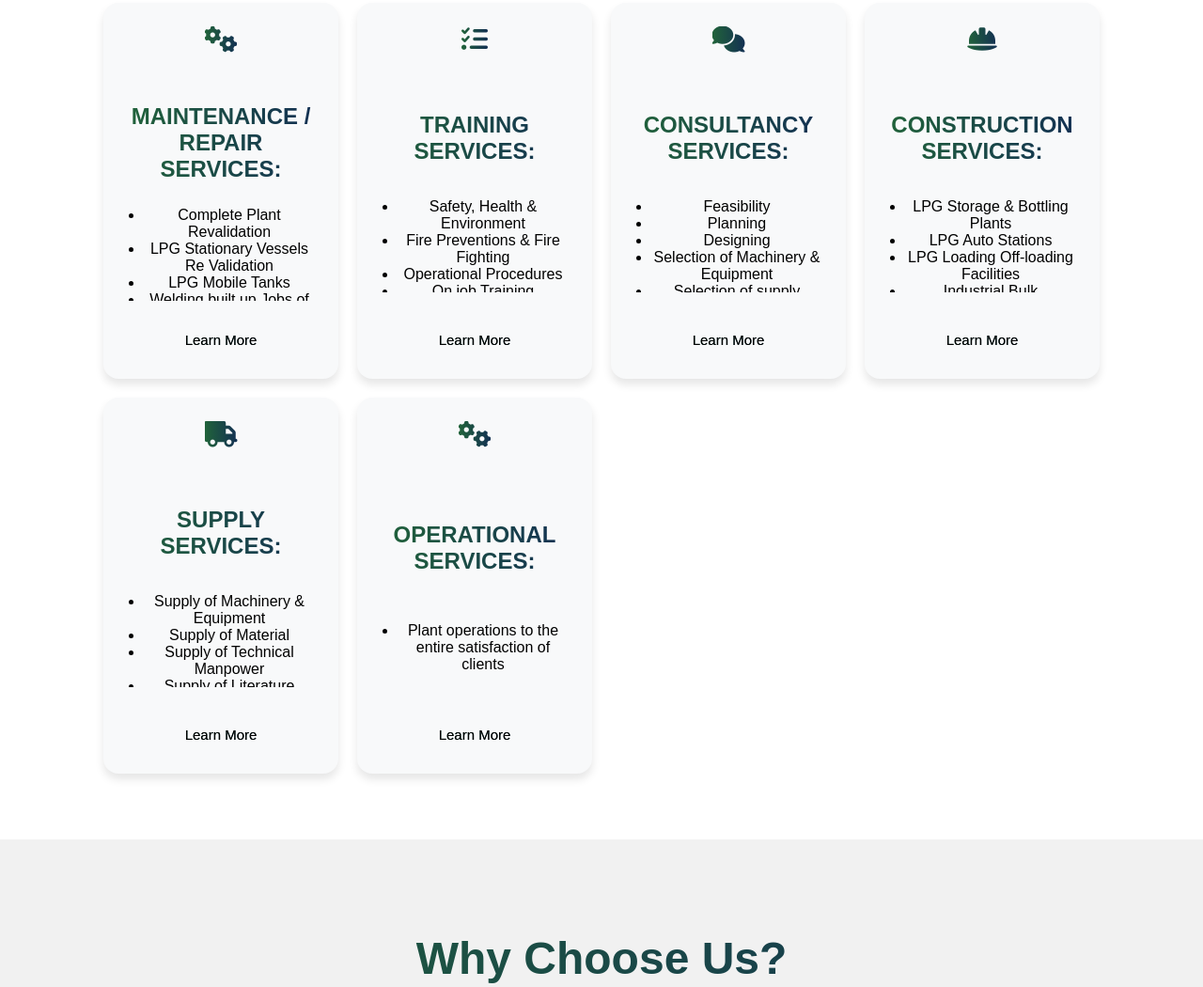
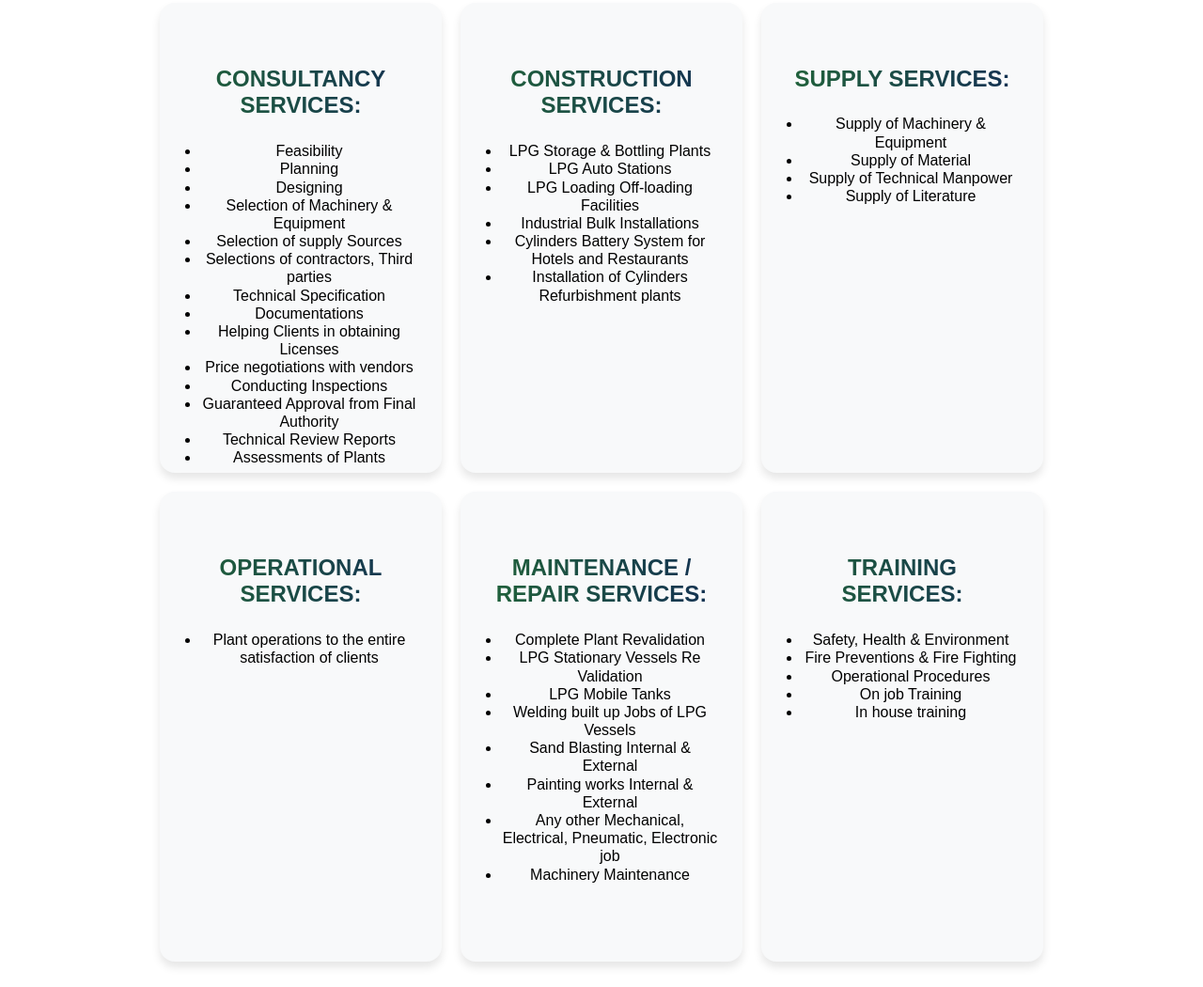
Before and after one commit to umergillani591/kazmieng, a plain HTML site: page services.html in a window 1280 px wide. Shown: the part 748-1798 px from the top of the page at 94% size. Drawn offline with Linux system fonts and the light colour scheme.

Commit message:
more services changes gaps and alignments

```diff
--- a/services.html
+++ b/services.html
@@ -56,45 +56,10 @@
 
       <div class="services-serpage-grid">
 
-        <!-- 1. Maintenance / Repair Services -->
-        <div class="service-page-card">
-          <div class="icon-page-container">
-            <i class="fas fa-cogs service-page-icon"></i>
-          </div>
-          <h3>MAINTENANCE / REPAIR SERVICES:</h3>
-          <ul class="service-list collapsed">
-            <li>Complete Plant Revalidation</li>
-            <li>LPG Stationary Vessels Re Validation</li>
-            <li>LPG Mobile Tanks</li>
-            <li>Welding built up Jobs of LPG Vessels</li>
-            <li>Sand Blasting Internal & External</li>
-            <li>Painting works Internal & External</li>
-            <li>Any other Mechanical, Electrical, Pneumatic, Electronic job</li>
-            <li>Machinery Maintenance</li>
-          </ul>
-          <button class="service-learn-more-btn" onclick="toggleList(this)">Learn More</button>
-        </div>
-
-        <!-- 2. Training Services -->
-        <div class="service-page-card">
-          <div class="icon-page-container">
-            <i class="fas fa-tasks service-page-icon"></i>
-          </div>
-          <h3>TRAINING SERVICES:</h3>
-          <ul class="service-list collapsed">
-            <li>Safety, Health & Environment</li>
-            <li>Fire Preventions & Fire Fighting</li>
-            <li>Operational Procedures</li>
-            <li>On job Training</li>
-            <li>In house training</li>
-          </ul>
-          <button class="service-learn-more-btn" onclick="toggleList(this)">Learn More</button>
-        </div>
-
         <!-- 3. Consultancy Services -->
         <div class="service-page-card">
           <div class="icon-page-container">
-            <i class="fas fa-comments service-page-icon"></i>
+            <!-- <i class="fas fa-comments service-page-icon"></i> -->
           </div>
           <h3>CONSULTANCY SERVICES:</h3>
           <ul class="service-list collapsed">
@@ -113,13 +78,13 @@
             <li>Technical Review Reports</li>
             <li>Assessments of Plants</li>
           </ul>
-          <button class="service-learn-more-btn" onclick="toggleList(this)">Learn More</button>
+          <!-- <button class="service-learn-more-btn" onclick="toggleList(this)">Learn More</button> -->
         </div>
 
         <!-- 4. Construction Services -->
         <div class="service-page-card">
           <div class="icon-page-container">
-            <i class="fas fa-hard-hat service-page-icon"></i>
+            <!-- <i class="fas fa-hard-hat service-page-icon"></i> -->
           </div>
           <h3>CONSTRUCTION SERVICES:</h3>
           <ul class="service-list collapsed">
@@ -130,13 +95,13 @@
             <li>Cylinders Battery System for Hotels and Restaurants</li>
             <li>Installation of Cylinders Refurbishment plants</li>
           </ul>
-          <button class="service-learn-more-btn" onclick="toggleList(this)">Learn More</button>
+          <!-- <button class="service-learn-more-btn" onclick="toggleList(this)">Learn More</button> -->
         </div>
 
         <!-- 5. Supply Services -->
         <div class="service-page-card">
           <div class="icon-page-container">
-            <i class="fas fa-truck service-page-icon"></i>
+            <!-- <i class="fas fa-truck service-page-icon"></i> -->
           </div>
           <h3>SUPPLY SERVICES:</h3>
           <ul class="service-list collapsed">
@@ -145,20 +110,59 @@
             <li>Supply of Technical Manpower</li>
             <li>Supply of Literature</li>
           </ul>
-          <button class="service-learn-more-btn" onclick="toggleList(this)">Learn More</button>
+          <!-- <button class="service-learn-more-btn" onclick="toggleList(this)">Learn More</button> -->
         </div>
 
         <!-- 6. Operational Services -->
         <div class="service-page-card">
           <div class="icon-page-container">
-            <i class="fas fa-cogs service-page-icon"></i>
+            <!-- <i class="fas fa-cogs service-page-icon"></i> -->
           </div>
           <h3>OPERATIONAL SERVICES:</h3>
           <ul class="service-list collapsed">
             <li>Plant operations to the entire satisfaction of clients</li>
           </ul>
-          <button class="service-learn-more-btn" onclick="toggleList(this)">Learn More</button>
+          <!-- <button class="service-learn-more-btn" onclick="toggleList(this)">Learn More</button> -->
         </div>
+
+        <!-- 1. Maintenance / Repair Services -->
+        <div class="service-page-card">
+          <div class="icon-page-container">
+            <!-- <i class="fas fa-cogs service-page-icon"></i> -->
+          </div>
+          <h3>MAINTENANCE / REPAIR SERVICES:</h3>
+          <ul class="service-list collapsed">
+            <li>Complete Plant Revalidation</li>
+            <li>LPG Stationary Vessels Re Validation</li>
+            <li>LPG Mobile Tanks</li>
+            <li>Welding built up Jobs of LPG Vessels</li>
+            <li>Sand Blasting Internal & External</li>
+            <li>Painting works Internal & External</li>
+            <li>Any other Mechanical, Electrical, Pneumatic, Electronic job</li>
+            <li>Machinery Maintenance</li>
+          </ul>
+          <!-- <button class="service-learn-more-btn" onclick="toggleList(this)">Learn More</button> -->
+        </div>
+
+        <!-- 2. Training Services -->
+        <div class="service-page-card">
+          <div class="icon-page-container">
+            <!-- <i class="fas fa-tasks service-page-icon"></i> -->
+          </div>
+          <h3>TRAINING SERVICES:</h3>
+          <ul class="service-list collapsed">
+            <li>Safety, Health & Environment</li>
+            <li>Fire Preventions & Fire Fighting</li>
+            <li>Operational Procedures</li>
+            <li>On job Training</li>
+            <li>In house training</li>
+          </ul>
+          <!-- <button class="service-learn-more-btn" onclick="toggleList(this)">Learn More</button> -->
+        </div>
+
+
+
+
 
       </div>
     </div>
--- a/style.css
+++ b/style.css
@@ -1477,7 +1477,7 @@ footer .whatsapp-icon img:hover {
 /* Grid layout */
 .services-serpage-grid {
     display: grid;
-    grid-template-columns: repeat(4, 1fr); /* Default: large screens */
+    grid-template-columns: repeat(3, 1fr); /* Default: large screens */
     gap: 20px;
     justify-items: center;
     align-items: center;
@@ -1517,20 +1517,21 @@ footer .whatsapp-icon img:hover {
     box-shadow: 0 6px 10px rgba(0, 0, 0, 0.1);
     text-align: center;
     width: 100%;
-    max-width: 200px;
-    min-height: 350px;
+    max-width: 250px;
+    height: 450px;
+    line-height: 1.2;
     transition: transform 0.3s ease, box-shadow 0.3s ease;
     animation: slideUp 1s ease-out;
-    margin: auto;
+    margin: 0;
     display: flex;
     flex-direction: column;
-    justify-content: space-between;
+    /* justify-content: space-between; */
   }
 
-  .collapsed {
-    max-height: 100px;
-    overflow: hidden;
-  }
+  /* .collapsed {
+  max-height: 100px;
+  overflow: hidden;
+} */
 
   .service-page-card:hover {
     transform: translateY(-10px);
@@ -1552,13 +1553,13 @@ footer .whatsapp-icon img:hover {
   .service-page-card h3 {
     font-size: 1.5rem;
     font-weight: bold;
-    margin-bottom: 14px;
+    /* margin-bottom: 14px; */
     background: linear-gradient(to right, #21633a, #133053);
     -webkit-background-clip: text;
     -webkit-text-fill-color: transparent;
   }
 
-  .service-desc {
+  /* .service-desc {
     font-size: 0.95rem;
     color: #444;
     text-align: left;
@@ -1571,7 +1572,7 @@ footer .whatsapp-icon img:hover {
 
   .service-desc.expanded {
     max-height: 1000px;
-  }
+  } */
 
   .service-page-card ul {
     padding-left: 18px;
@@ -1580,10 +1581,10 @@ footer .whatsapp-icon img:hover {
   }
 
   .service-learn-more-btn {
-    margin-top: 12px;
-    padding: 8px 18px;
+    /* margin-top: 12px; */
+    /* padding: 8px 18px; */
     background-color: #21633a;
-    color: #000000;
+    color: #fff;
     border: none;
     border-radius: 6px;
     cursor: pointer;
```
